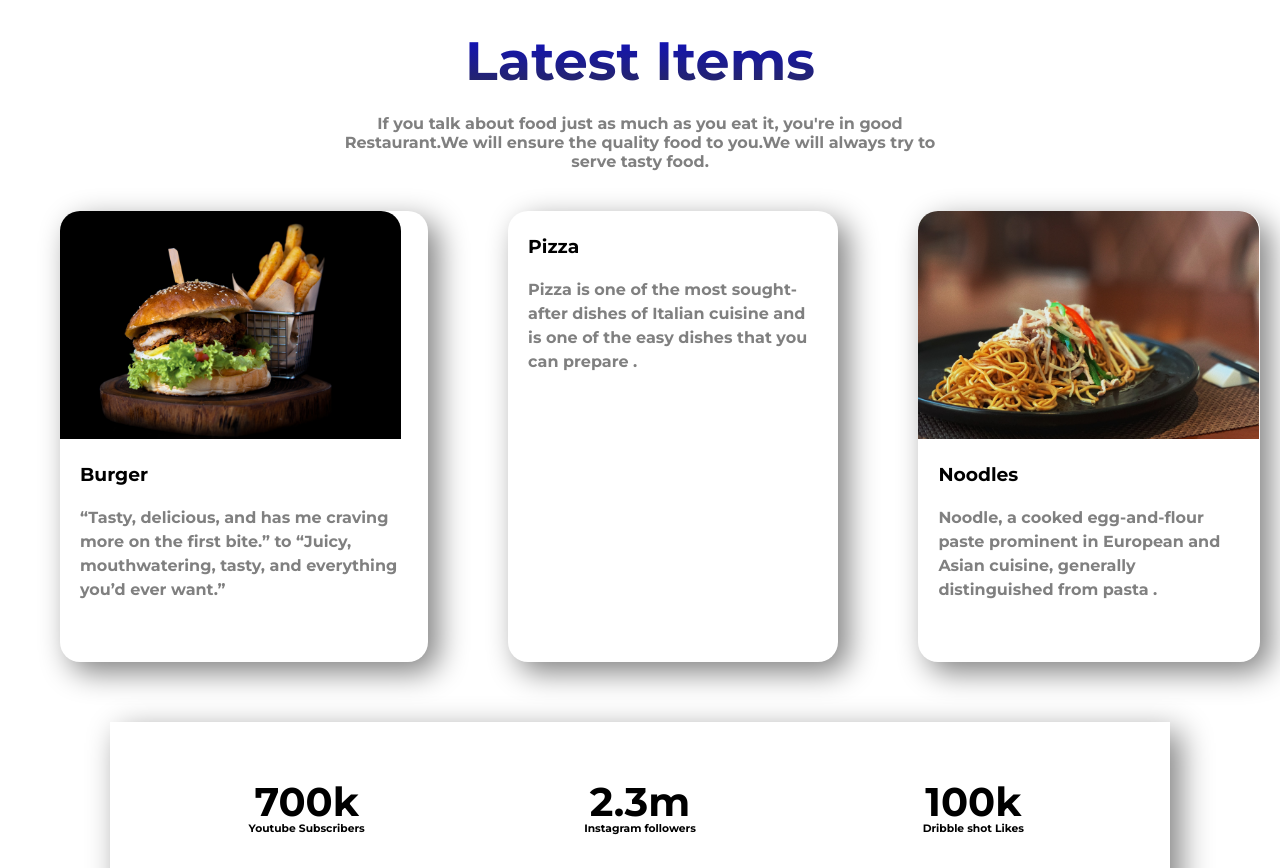
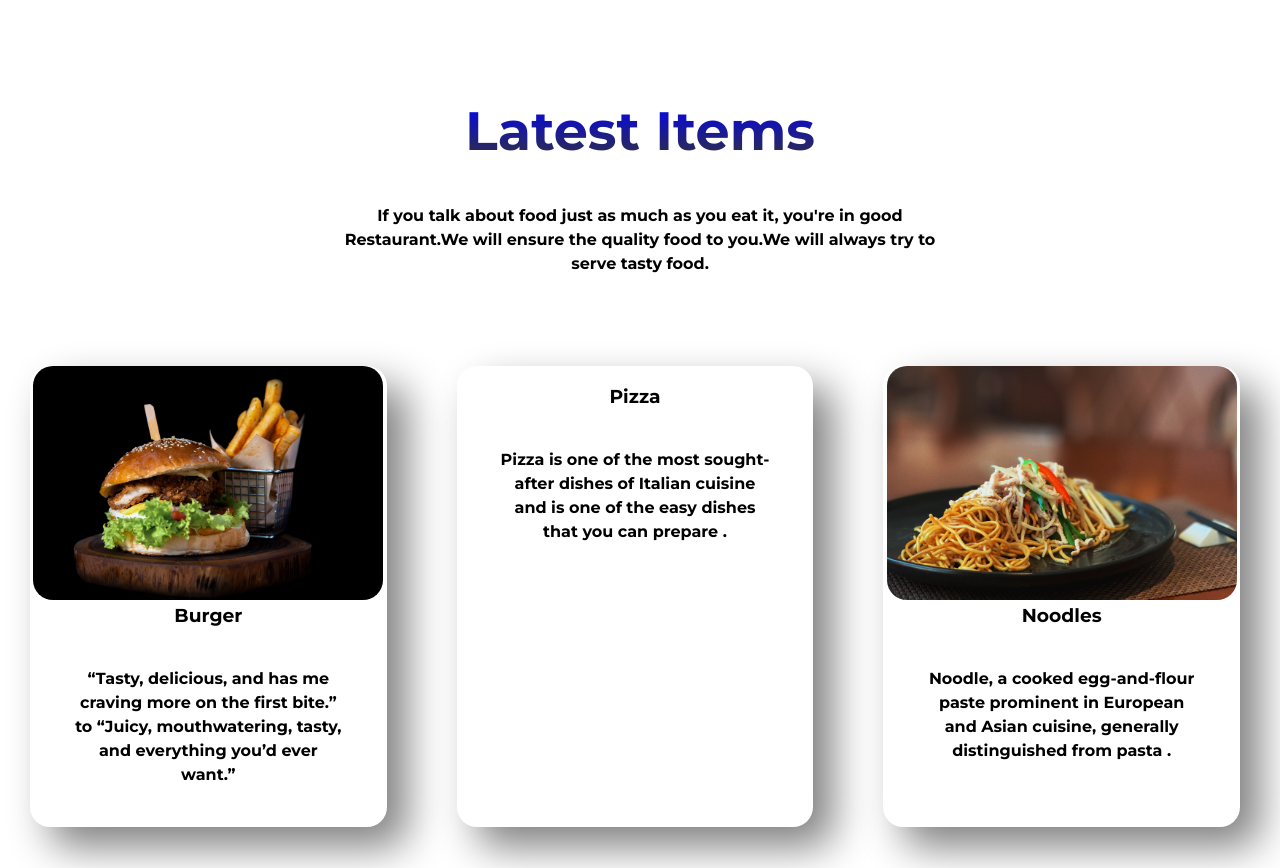
Before and after one commit to shofol1/food-network, a plain HTML site: page index.html in a window 1280 px wide. Shown: the part 1081-1949 px from the top of the page. Drawn offline with Linux system fonts and the light colour scheme.

Commit message:
update-some-sections

```diff
--- a/css/style.css
+++ b/css/style.css
@@ -141,67 +141,53 @@ body {
 
 /*card section*/
 
-.upper {
-    text-align: center;
-    width: 600px;
-    margin: 0 auto;
+.food-card {
+    padding: 50px 0;
 }
 
-.upper h1 {
-    font-size: 54px;
-    padding-top: 30px;
-    padding-bottom: 20px;
+.food-upper {
+    padding: 50px 300px;
 }
 
-.upper p {
-    color: grey;
-    padding-bottom: 40px;
+.food-upper p {
+    line-height: 25px;
     font-weight: 300;
+    text-align: center;
 }
 
-.food-card {
-    padding-bottom: 30px;
+.food-card h1 {
+    font-size: 54px;
+    text-align: center;
 }
 
-.flex-box {
+.food-card p {
+    padding: 40px;
+    line-height: 24px;
+}
+
+.flexiable-container {
     display: flex;
 }
 
-.food-title {
-    margin-left: 20px;
-    padding-bottom: 20px;
-}
-
-.lower {
-    margin: 0 auto;
-}
-
-.card {
-    margin-right: 20px;
-    margin-left: 60px;
-    text-align: justify;
-    background-color: #fff;
-    box-shadow: 10px 10px 30px gray;
+.card-item img {
+    width: 350px;
     border-radius: 20px;
 }
 
-.card:hover {
-    box-shadow: 20px 20px 40px gray;
+.card-item {
+    width: 33.33%;
+    box-shadow: 20px 20px 40px grey;
+    margin-left: 30px;
+    margin-right: 40px;
+    border-radius: 20px;
 }
 
-.card p {
-    color: grey;
-    font-weight: 300;
-    text-align: left;
-    line-height: 24px;
-    padding: 0px 20px;
-    padding-bottom: 60px;
+.card-item:hover {
+    box-shadow: 30px 30px 50px grey;
 }
 
-.card img {
-    width: 341px;
-    padding-bottom: 20px;
-    border-radius: 20px;
+.center {
+    text-align: center;
 }
 
 
@@ -287,6 +273,7 @@ footer h2 {
 footer p {
     font-size: 14px;
     white-space: 10px;
+    padding-bottom: 10px;
 }
 
 footer a {
--- a/index.html
+++ b/index.html
@@ -59,30 +59,32 @@
         </div>
     </section>
     <section class="food-card">
-        <div class="upper">
+        <div class="food-upper">
             <h1 class="word">Latest Items</h1>
             <p>If you talk about food just as much as you eat it, you're in good Restaurant.We will ensure the quality food to you.We will always try to serve tasty food.</p>
         </div>
-        <div class="lower flex-box">
-            <div class="card">
+        </div>
+        <div class="flexiable-container center">
+            <div class="card-item">
                 <img src="images/burger.jpg" alt="">
                 <h3 class="food-title">Burger</h3>
                 <p>“Tasty, delicious, and has me craving more on the first bite.” to “Juicy, mouthwatering, tasty, and everything you’d ever want.” </p>
             </div>
-            <div class="card">
+            <div class="card-item">
                 <img src="images/pizza.jpg" alt="">
                 <h3 class="food-title">Pizza</h3>
                 <p>Pizza is one of the most sought-after dishes of Italian cuisine and is one of the easy dishes that you can prepare . </p>
             </div>
-            <div class="card">
+            <div class="card-item">
                 <img src="images/noodles.jpg" alt="">
                 <h3 class="food-title">Noodles</h3>
                 <p>Noodle, a cooked egg-and-flour paste prominent in European and Asian cuisine, generally distinguished from pasta . </p>
             </div>
         </div>
+
     </section>
     <section class="counter">
-        <div class="count flex-box">
+        <div class="count flexiable-container">
             <div class="number">
                 <h1>700k</h1>
                 <h6>Youtube Subscribers</h6>
```
